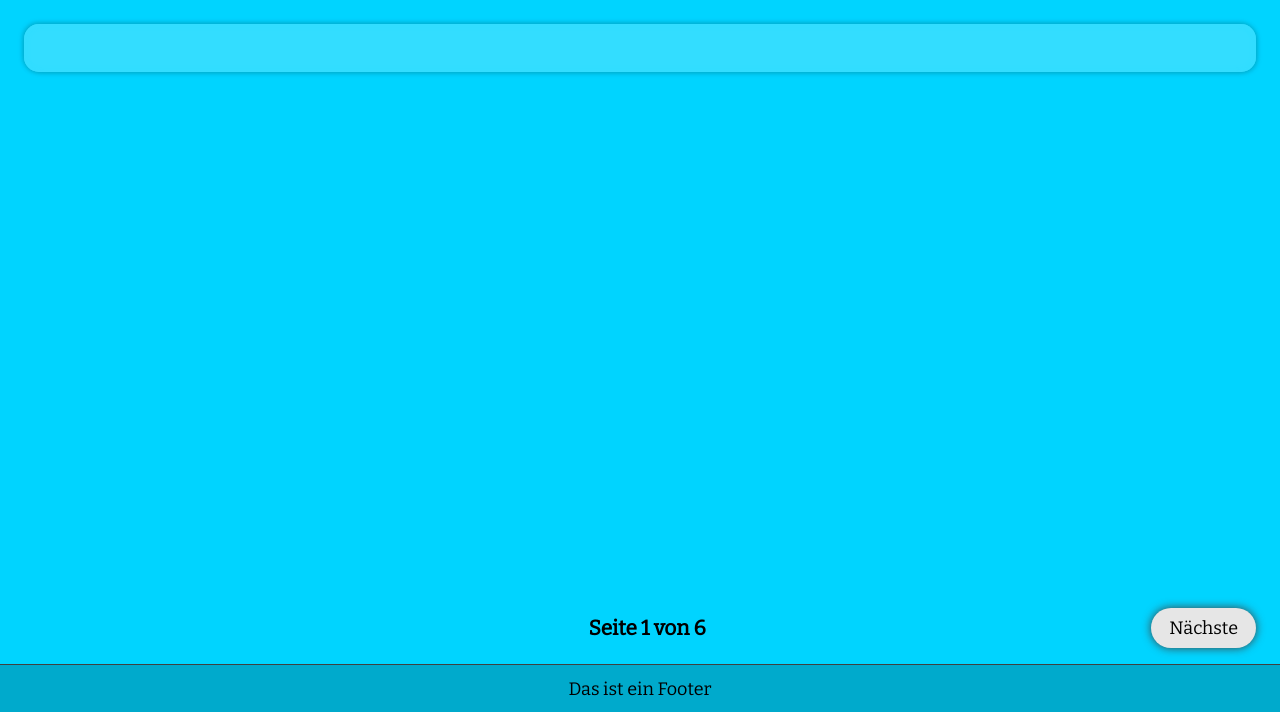
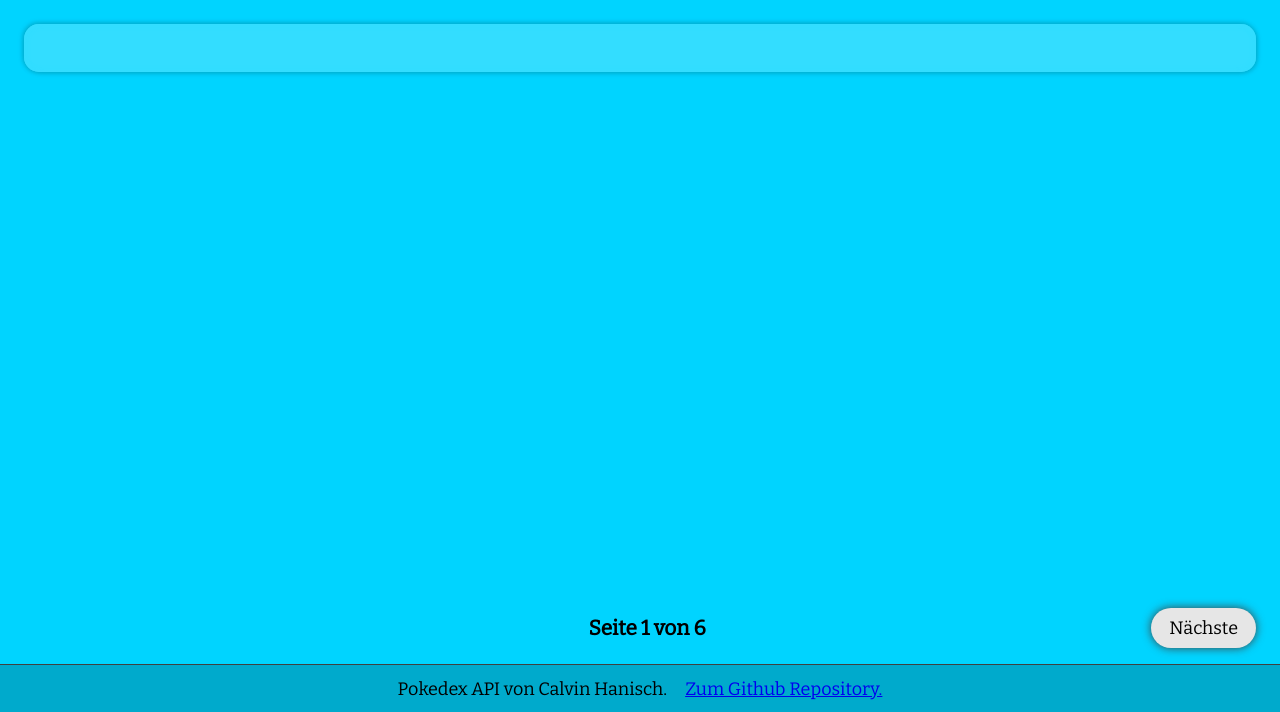
Before and after one commit to CalvinH-Dev/pokemon-app, a plain HTML site: page index.html in a window 1280 px wide. Shown: the part 88-800 px from the top of the page. Drawn offline with Linux system fonts and the light colour scheme; no server answers.

Commit message:
add: Readme angepasst.

```diff
--- a/css/layout.css
+++ b/css/layout.css
@@ -4,6 +4,7 @@ footer {
 	justify-content: center;
 	align-items: center;
 	flex-wrap: wrap;
+	column-gap: 1em;
 
 	background-color: var(--color-blue-darker);
 	border-top: 1px solid var(--color-black-lighter);
--- a/index.html
+++ b/index.html
@@ -74,6 +74,9 @@
 				</div>
 			</section>
 		</main>
-		<footer>Das ist ein Footer</footer>
+		<footer>
+			<span> Pokedex API von Calvin Hanisch.</span>
+			<a href="https://github.com/CalvinH-Dev/pokemon-app">Zum Github Repository.</a>
+		</footer>
 	</body>
 </html>
```
Also changed, not shown: README.md.
